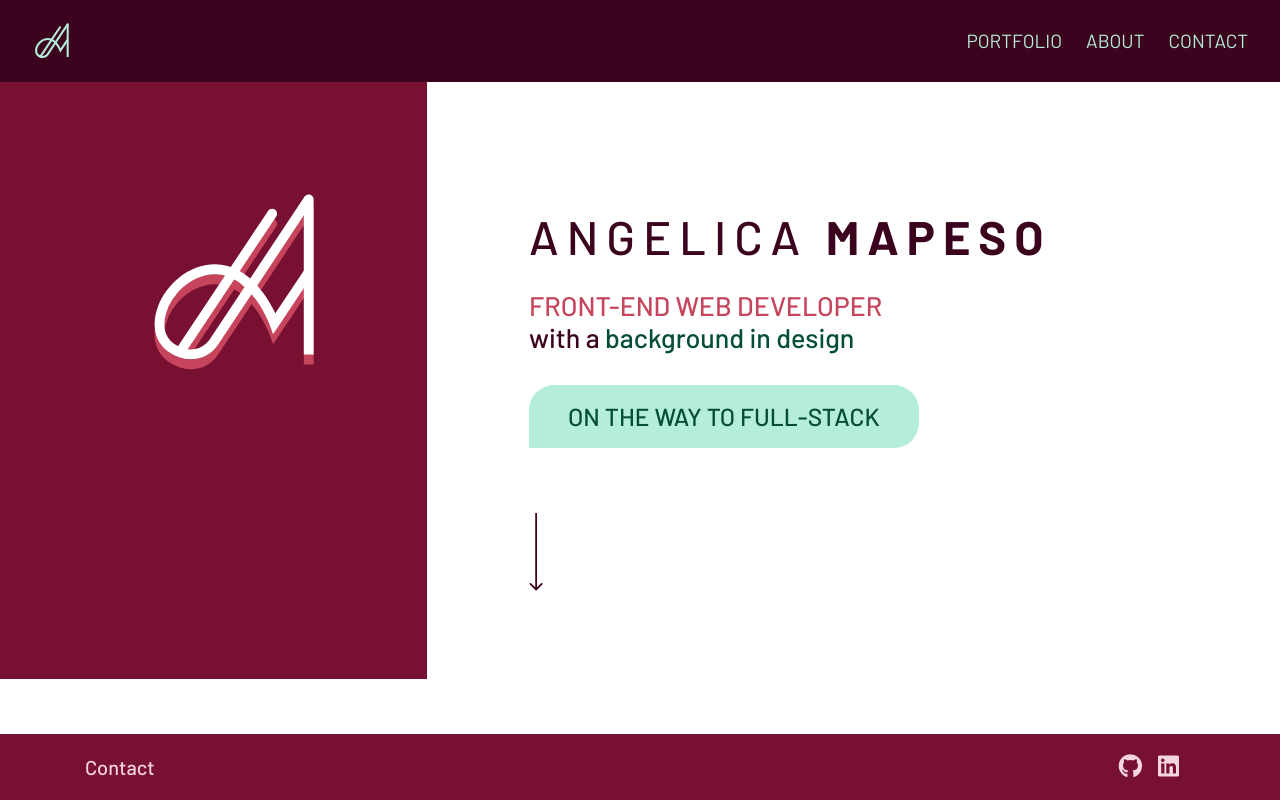
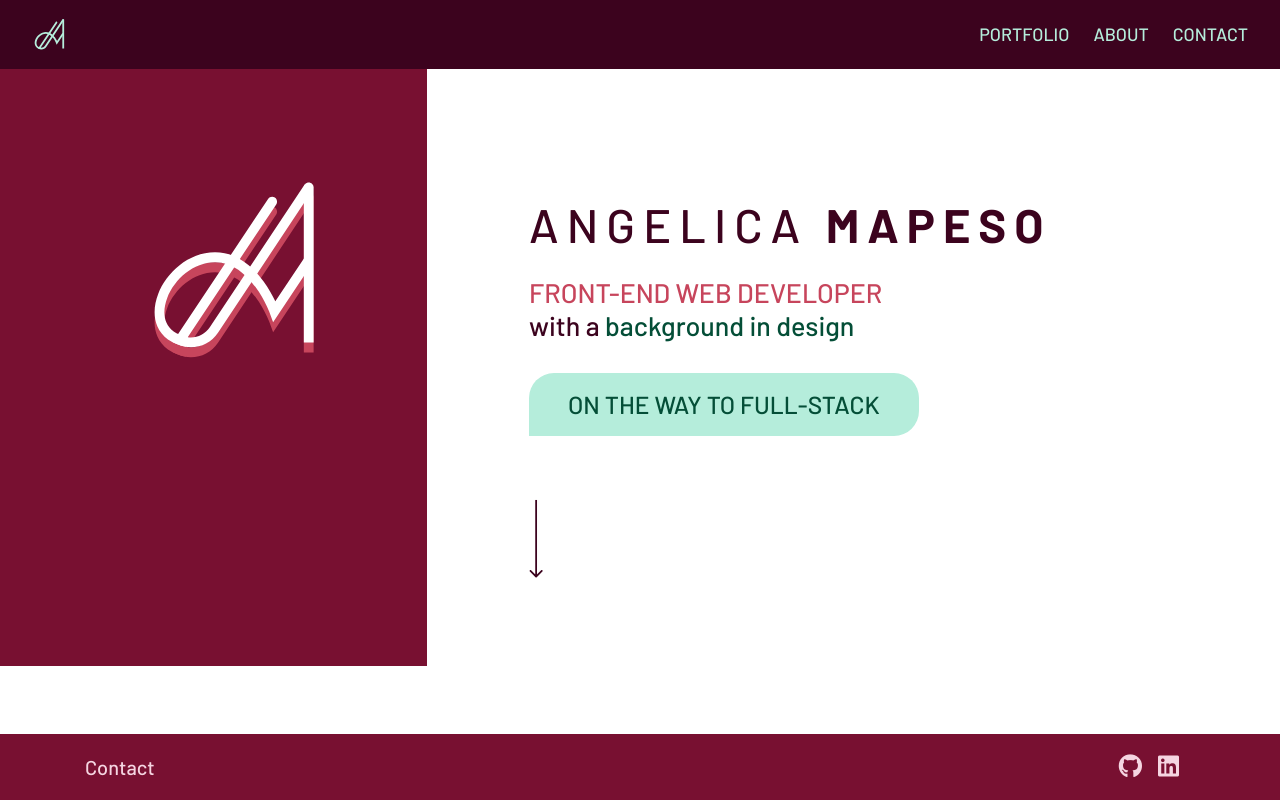
Before and after one commit to angelicamapeso/portfolio-v2, a React (Create React App) app: page /about in a window 1280 px wide. Built offline with nearby package versions, Linux system fonts and the light colour scheme.

Commit message:
slim down top nav

```diff
--- a/src/components/Header/style.scss
+++ b/src/components/Header/style.scss
@@ -5,7 +5,7 @@
   justify-content: space-between;
   align-items: center;
   flex-wrap: wrap;
-  padding: 1rem 2rem 1rem 2rem;
+  padding: 0.75rem 2rem 0.75rem 2rem;
 
   .nav-item {
     margin-right: 1.5rem;
@@ -17,7 +17,8 @@
 
   .nav-link {
     color: $mint;
-    font-size: 0.85em;
+    font-size: 0.8em;
+    font-weight: 500;
     text-transform: uppercase;
     padding: 0;
   }
@@ -31,6 +32,6 @@
 #nav-logo {
   color: $mint;
 
-  max-width: 40px;
-  max-height: 40px;
+  max-width: 35px;
+  max-height: 35px;
 }
```
